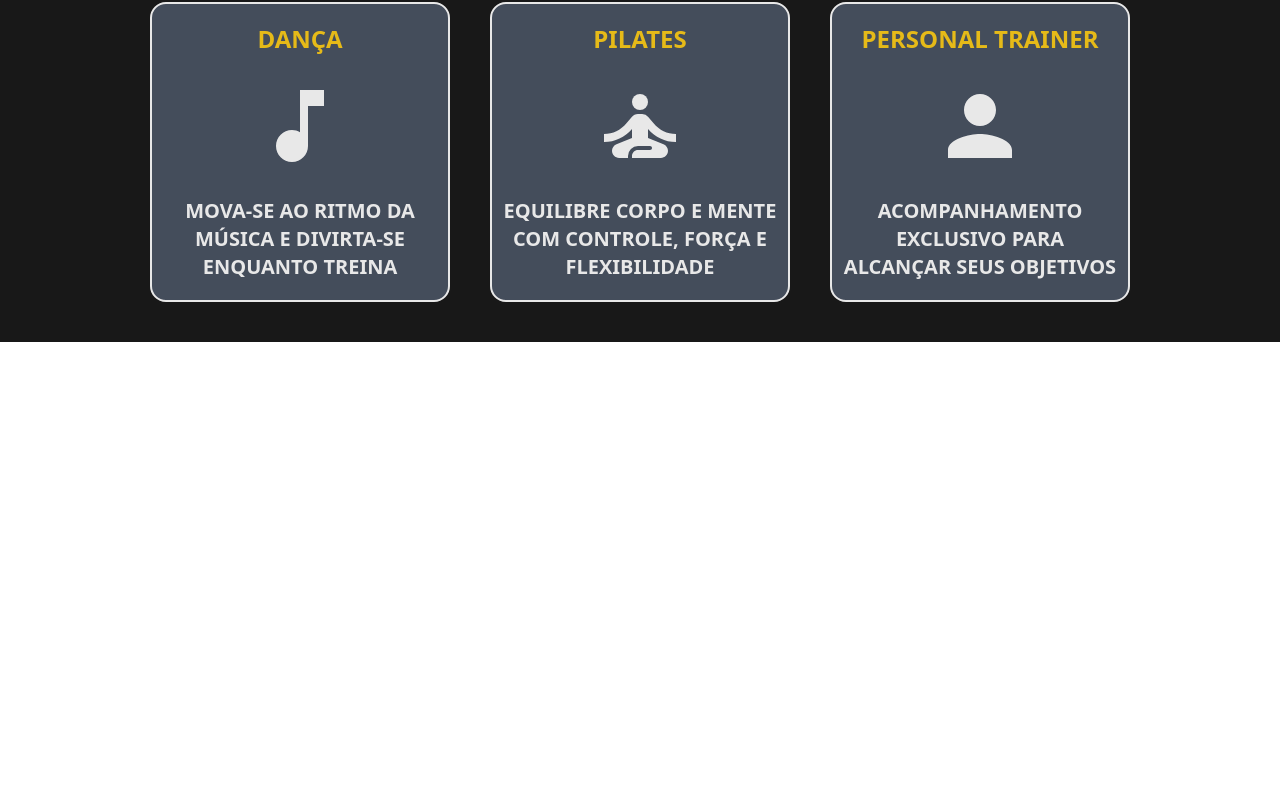
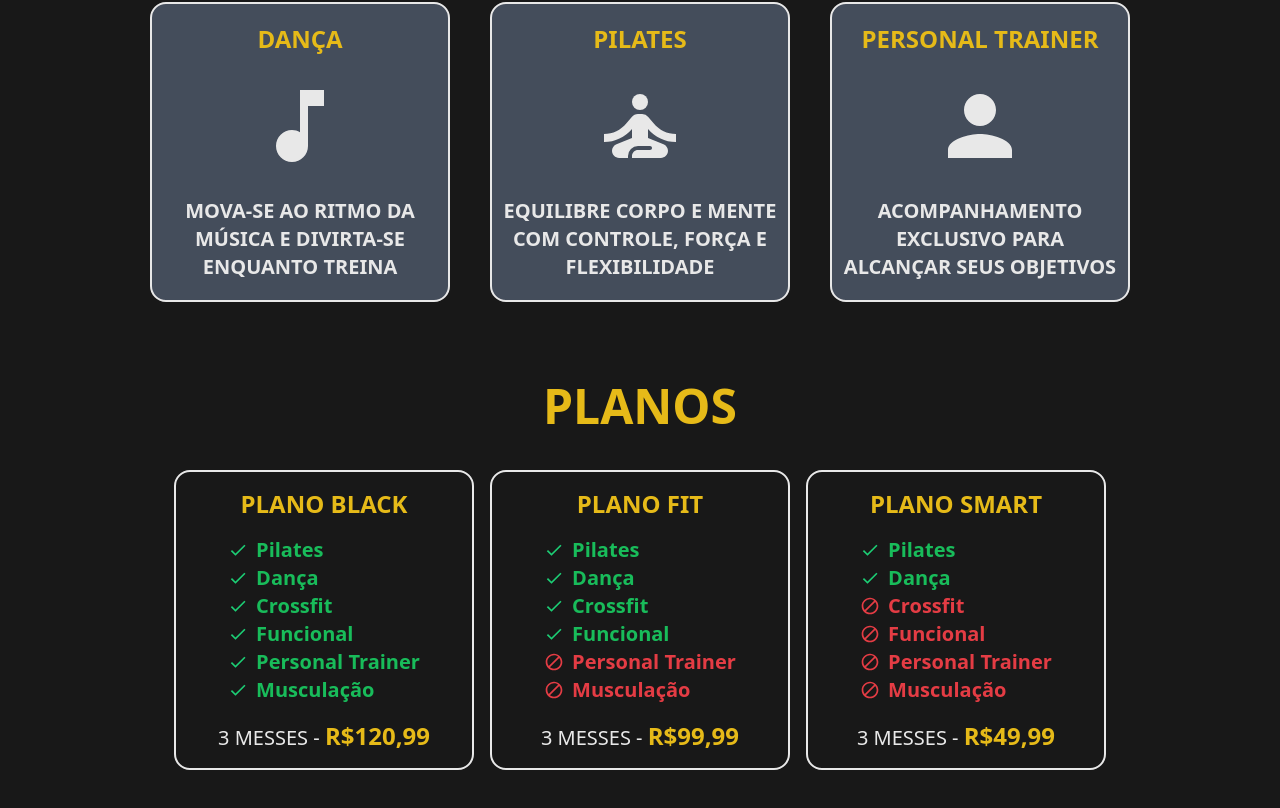
Before and after one commit to Grupo-FIAP-Antonio-Felipe-e-Joao-Vitor/CP5-front-web, a React app in the folder frontend/: page / in a window 1280 px wide. Shown: the part 2066-2874 px from the top of the page. Before the commit the page ends 2408 px from the top, so only its background shows below. Built offline with nearby package versions, Linux system fonts and the light colour scheme; the HTML template or start-up script is replaced by a standard one.

Commit message:
fazendo cards de plano e preços no home

```diff
--- a/frontend/src/components/CardModalidade.jsx
+++ b/frontend/src/components/CardModalidade.jsx
@@ -1,15 +1,15 @@
 import React from 'react'
 
 const CardModalidade = ({ modalidade, icone, frase }) => {
-  return (
-    <div className="bg-gray-700 w-[300px] h-[300px] flex flex-col items-center justify-around border-2 border-white p-2 rounded-2xl">
+    return (
+        <div className="bg-gray-700 w-[300px] h-[300px] flex flex-col items-center justify-around border-2 border-white p-2 rounded-2xl">
             <span className='text-yellow-400 font-bold uppercase text-2xl'>{modalidade}</span>
             <span className="text-white text-8xl">
                 {icone}
             </span>
             <p className="text-xl text-white text-center font-bold uppercase">{frase}</p>
         </div>
-  )
+    )
 }
 
 export default CardModalidade
--- a/frontend/src/routes/Home.jsx
+++ b/frontend/src/routes/Home.jsx
@@ -1,4 +1,4 @@
-import { MdFitnessCenter, MdElectricBolt, MdSupportAgent, MdDirectionsRun, MdMusicNote, MdSelfImprovement, MdPerson } from "react-icons/md";
+import { MdFitnessCenter, MdElectricBolt, MdSupportAgent, MdDirectionsRun, MdMusicNote, MdSelfImprovement, MdPerson, MdBlock, MdDone } from "react-icons/md";
 import HeroIMG from "../assets/hero.png";
 import CardBeneficio from "../components/CardBeneficio";
 import Titulo from "../components/Titulo";
@@ -95,6 +95,112 @@ const Home = () => {
                     />
                 </section>
             </section>
+            <section className="min-h-screen flex flex-col items-center bg-black opacity-90">
+                <Titulo frase="Planos" />
+                <section className="flex flex-col md:flex-row gap-4 mt-10">
+                    <div className=" w-[300px] h-[300px] flex flex-col items-center justify-around border-2 border-white p-2 rounded-2xl">
+                        <span className='text-yellow-400 font-bold uppercase text-2xl'>Plano Black</span>
+                        <ul className="text-white text-4xl">
+                            <li className="flex items-center gap-2">
+                                <MdDone className="size-5 text-green-400"/>
+                                <span className="text-green-500 text-xl font-bold">Pilates</span>
+                            </li>
+                            <li className="flex items-center gap-2">
+                                <MdDone className="size-5 text-green-400"/>
+                                <span className="text-green-500 text-xl font-bold">Dança</span>
+                            </li>
+                            <li className="flex items-center gap-2">
+                                <MdDone className="size-5 text-green-400"/>
+                                <span className="text-green-500 text-xl font-bold">Crossfit</span>
+                            </li>
+                            <li className="flex items-center gap-2">
+                                <MdDone className="size-5 text-green-400"/>
+                                <span className="text-green-500 text-xl font-bold">Funcional</span>
+                            </li>
+                            <li className="flex items-center gap-2">
+                                <MdDone className="size-5 text-green-400"/>
+                                <span className="text-green-500 text-xl font-bold">Personal Trainer</span>
+                            </li>
+                            <li className="flex items-center gap-2">
+                                <MdDone className="size-5 text-green-400"/>
+                                <span className="text-green-500 text-xl font-bold">Musculação</span>
+                            </li>
+                        </ul>
+                        <p>
+                            <span className="text-xl text-white text-center uppercase">3 Messes - </span>
+                            <span className="text-2xl text-yellow-400 text-center font-bold uppercase">R$120,99</span>
+                        </p>
+                    </div>
+
+                    <div className=" w-[300px] h-[300px] flex flex-col items-center justify-around border-2 border-white p-2 rounded-2xl">
+                        <span className='text-yellow-400 font-bold uppercase text-2xl'>Plano Fit</span>
+                        <ul className="text-white text-4xl">
+                            <li className="flex items-center gap-2">
+                                <MdDone className="size-5 text-green-400"/>
+                                <span className="text-green-500 text-xl font-bold">Pilates</span>
+                            </li>
+                            <li className="flex items-center gap-2">
+                                <MdDone className="size-5 text-green-400"/>
+                                <span className="text-green-500 text-xl font-bold">Dança</span>
+                            </li>
+                            <li className="flex items-center gap-2">
+                                <MdDone className="size-5 text-green-400"/>
+                                <span className="text-green-500 text-xl font-bold">Crossfit</span>
+                            </li>
+                            <li className="flex items-center gap-2">
+                                <MdDone className="size-5 text-green-400"/>
+                                <span className="text-green-500 text-xl font-bold">Funcional</span>
+                            </li>
+                            <li className="flex items-center gap-2">
+                                <MdBlock className="size-5 text-red-500"/>
+                                <span className="text-red-500 text-xl font-bold">Personal Trainer</span>
+                            </li>
+                            <li className="flex items-center gap-2">
+                                <MdBlock className="size-5 text-red-500"/>
+                                <span className="text-red-500 text-xl font-bold">Musculação</span>
+                            </li>
+                        </ul>
+                        <p>
+                            <span className="text-xl text-white text-center uppercase">3 Messes - </span>
+                            <span className="text-2xl text-yellow-400 text-center font-bold uppercase">R$99,99</span>
+                        </p>
+                    </div>
+
+                    <div className=" w-[300px] h-[300px] flex flex-col items-center justify-around border-2 border-white p-2 rounded-2xl">
+                        <span className='text-yellow-400 font-bold uppercase text-2xl'>Plano Smart</span>
+                        <ul className="text-white text-4xl">
+                            <li className="flex items-center gap-2">
+                                <MdDone className="size-5 text-green-400"/>
+                                <span className="text-green-500 text-xl font-bold">Pilates</span>
+                            </li>
+                            <li className="flex items-center gap-2">
+                                <MdDone className="size-5 text-green-400"/>
+                                <span className="text-green-500 text-xl font-bold">Dança</span>
+                            </li>
+                            <li className="flex items-center gap-2">
+                                <MdBlock className="size-5 text-red-500"/>
+                                <span className="text-red-500 text-xl font-bold">Crossfit</span>
+                            </li>
+                            <li className="flex items-center gap-2">
+                                <MdBlock className="size-5 text-red-500"/>
+                                <span className="text-red-500 text-xl font-bold">Funcional</span>
+                            </li>
+                            <li className="flex items-center gap-2">
+                                <MdBlock className="size-5 text-red-500"/>
+                                <span className="text-red-500 text-xl font-bold">Personal Trainer</span>
+                            </li>
+                            <li className="flex items-center gap-2">
+                                <MdBlock className="size-5 text-red-500"/>
+                                <span className="text-red-500 text-xl font-bold">Musculação</span>
+                            </li>
+                        </ul>
+                        <p>
+                            <span className="text-xl text-white text-center uppercase">3 Messes - </span>
+                            <span className="text-2xl text-yellow-400 text-center font-bold uppercase">R$49,99</span>
+                        </p>
+                    </div>
+                </section>
+            </section>
         </section>
     );
 };
```
Lines whose indentation alone changed are shown as unchanged.
